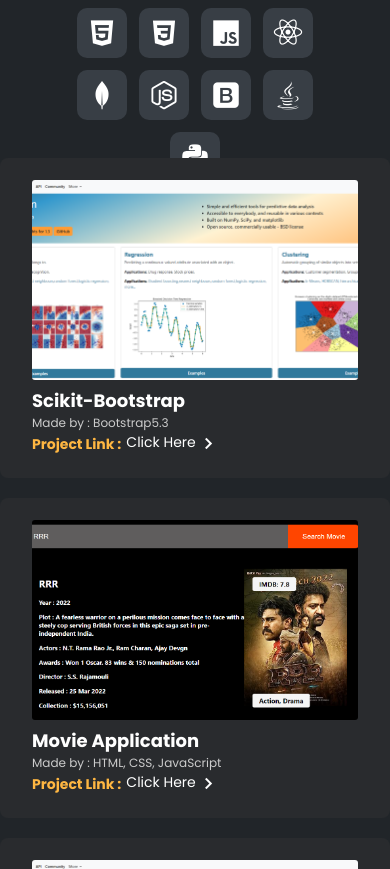
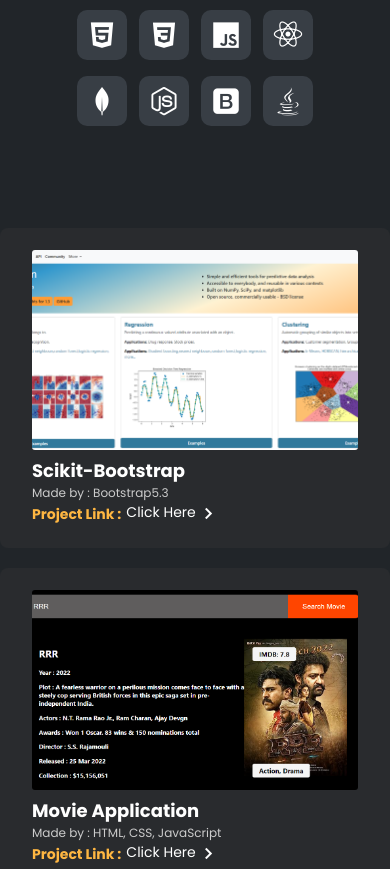
Before and after one commit to billaprashanth/Portfolio-1, a plain HTML site: page index.html in a window 390 px wide. Shown: the part 1760-2629 px from the top of the page. Drawn offline with nearby package versions, Linux system fonts and the light colour scheme.

Commit message:
commit-2

```diff
--- a/index.html
+++ b/index.html
@@ -141,9 +141,6 @@
         <div class="item">
           <i class="bx bxl-java"></i>
         </div>
-        <div class="item">
-          <i class="bx bxl-python"></i>
-        </div>
       </div>
     </div>
     <!-- Project Section -->
--- a/style.css
+++ b/style.css
@@ -365,27 +365,6 @@ footer .right a i {
     font-size: 26px;
 }
 
-/* .copyright {
-    display: flex;
-    align-items: center;
-    color: #ccc;
-    flex-wrap: wrap;
-}
-
-.copyright a {
-    color: #ffb742;
-    font-size: 15px;
-    text-decoration: none;
-} */
-/* .copyright  {
-        display: none;
-} */
-
-/* @media screen and (max-width:1260px) {
-    .project .project-item {
-        flex-basis: 50%;
-    }
-} */
 @media screen and (max-width:1100px) {
     .guarantee {
         flex-wrap: wrap;
@@ -508,6 +487,7 @@ footer .right a i {
     footer .right a i {
         font-size: 20px;
     }
+
 }
 
 @media screen and (max-width:480px) {
@@ -538,4 +518,7 @@ footer .right a i {
         font-size: 14px;
     }
 
+    .project {
+        margin-top: 100px;
+    }
 }
```
